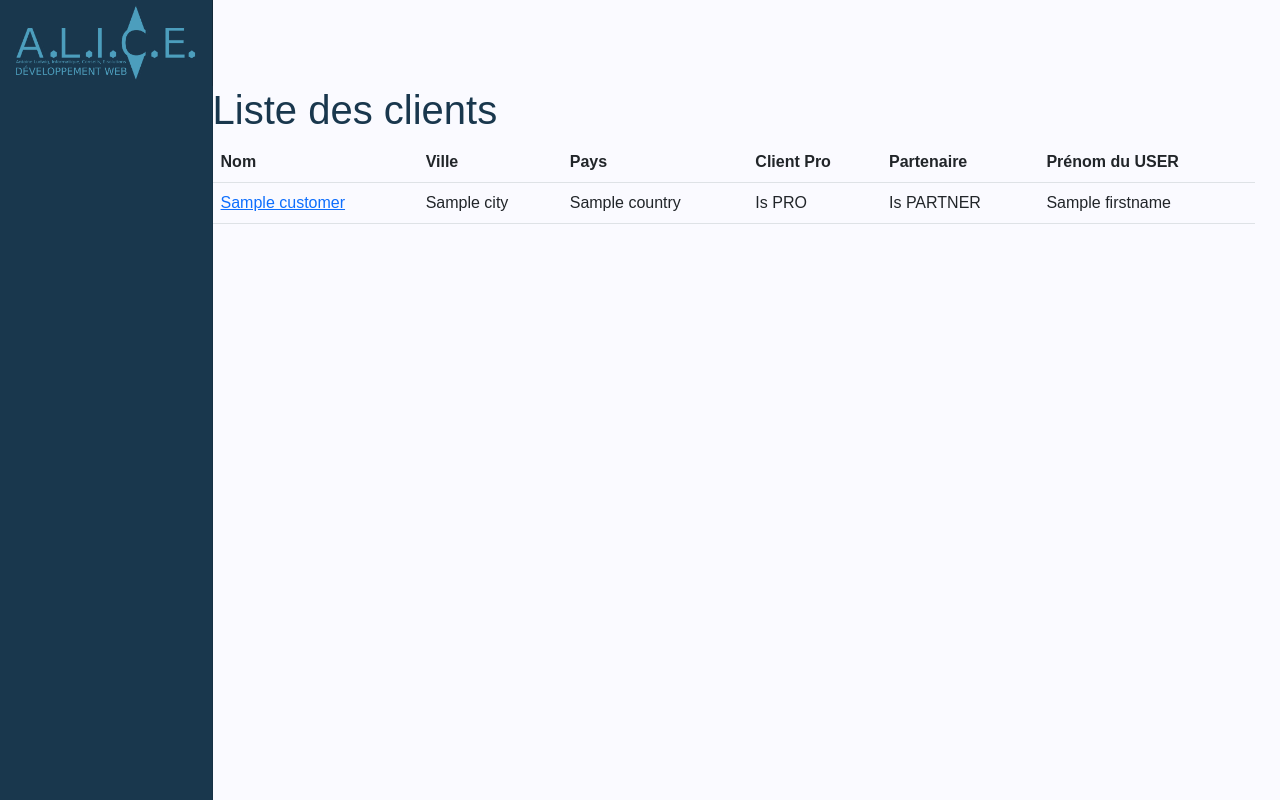
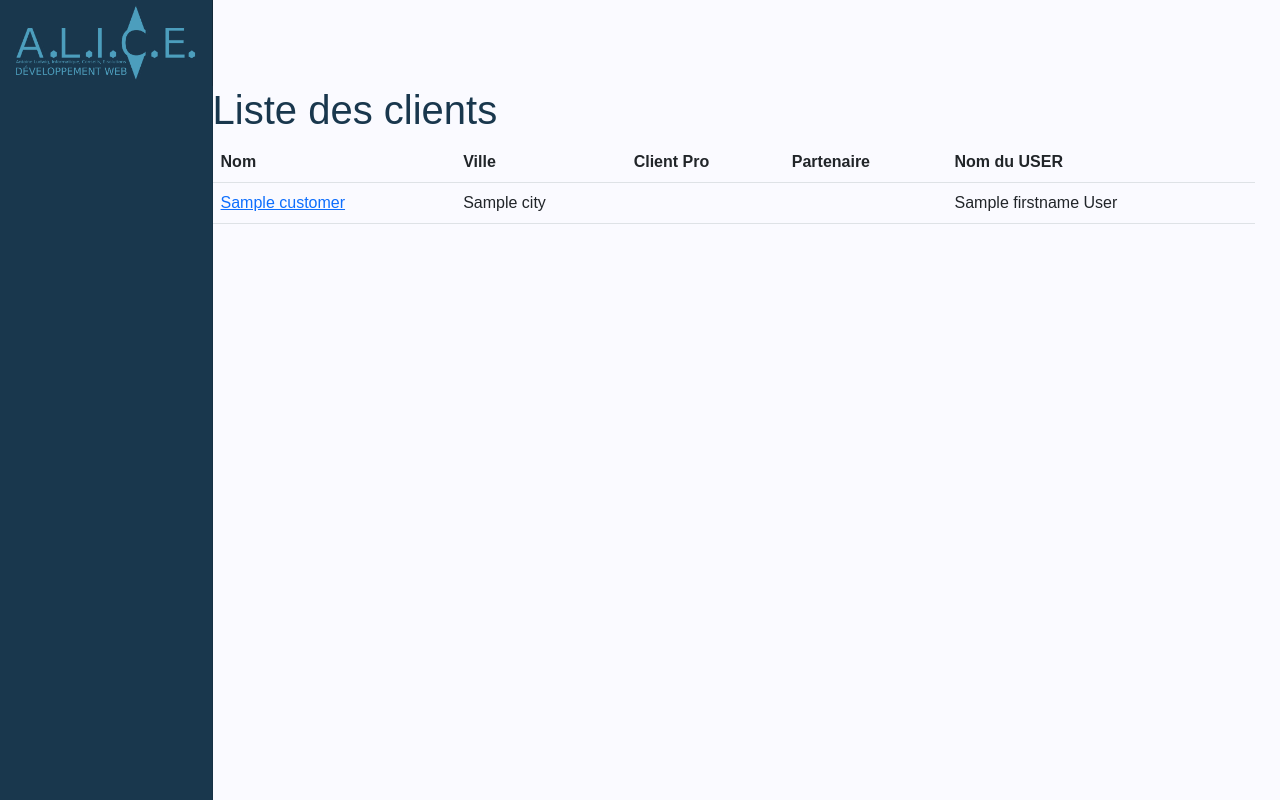
Before and after one commit to timtiph/Alice_CRM, a Symfony app: template templates/admin_main/customer_list.html.twig in a window 1280 px wide. Run offline with Twig, Linux system fonts and the light colour scheme; the template is opened without the code that fills it: most values are stand-ins (such as "Sample title", 1, 10 or a date in 2020); some libraries are stand-ins or nearby versions.

Commit message:
Improuve Customer views

```diff
--- a/templates/admin_main/customer_list.html.twig
+++ b/templates/admin_main/customer_list.html.twig
@@ -20,10 +20,10 @@
                 <tr>
                     <th scope="col">Nom</th>
                     <th scope="col">Ville</th>
-                    <th scope="col">Pays</th>
+                    {# <th scope="col">Pays</th> #}
                     <th scope="col">Client Pro</th>
                     <th scope="col">Partenaire</th>
-                    <th scope="col">Prénom du USER</th>
+                    <th scope="col">Nom du USER</th>
                     {# <th scope="col">Contact Principal</th> #}
                 </tr>
             </thead>
@@ -34,10 +34,14 @@
                     <tr>
                         <td><a href=" {{ path('app_customer', { 'id': customer.id, 'slug': customer.slug}) }} ">{{ customer.name }}</a></td>
                         <td>{{ customer.city }}</td>
-                        <td>{{ customer.country }}</td>
-                        <td>Is PRO</td>
-                        <td>Is PARTNER</td>
-                        <td>{{ customer.user.firstname }}</td>
+                        {# <td>{{ customer.country }}</td> #}
+                        <td>{% if customer.isProfessional == true %}
+                            <p class="text-start m-0"><img src=" {{ asset('assets/img/Check.png') }} " alt="Check" class="me-2 picto-check-partner"></p>
+                        {% endif %}</td>
+                        <td>{% if customer.isPartner == true %}
+                            <p class="text-start m-0"><img src=" {{ asset('assets/img/Check.png') }} " alt="Check" class="me-2 picto-check-partner"></p>
+                        {% endif %}</td>
+                        <td>{{ customer.user.firstname }} {{ customer.user.lastname }}</td>
                     </tr>
                 </tbody>
 
--- a/templates/admin_main/customer_show.html.twig
+++ b/templates/admin_main/customer_show.html.twig
@@ -194,7 +194,7 @@
                                         </tr>
                                         <tr>
                                             <td>Temps facturé</td>
-                                            <td>{{ contract.timeCharged|format_datetime('none', 'short', locale='fr') }}</td>
+                                            <td>{{ contract.timeCharged }} H</td>
                                         </tr>
                                         <tr>
                                             <td>Montant réel</td>
@@ -202,7 +202,7 @@
                                         </tr>
                                         <tr>
                                             <td>Temps réel</td>
-                                            <td>{{ contract.timeReal|format_datetime('none', 'short', locale='fr') }}</td>
+                                            <td>{{ contract.timeReal }} H</td>
                                         </tr>
                                         <tr>
                                             <td>Site géré par le contrat</td>
```
